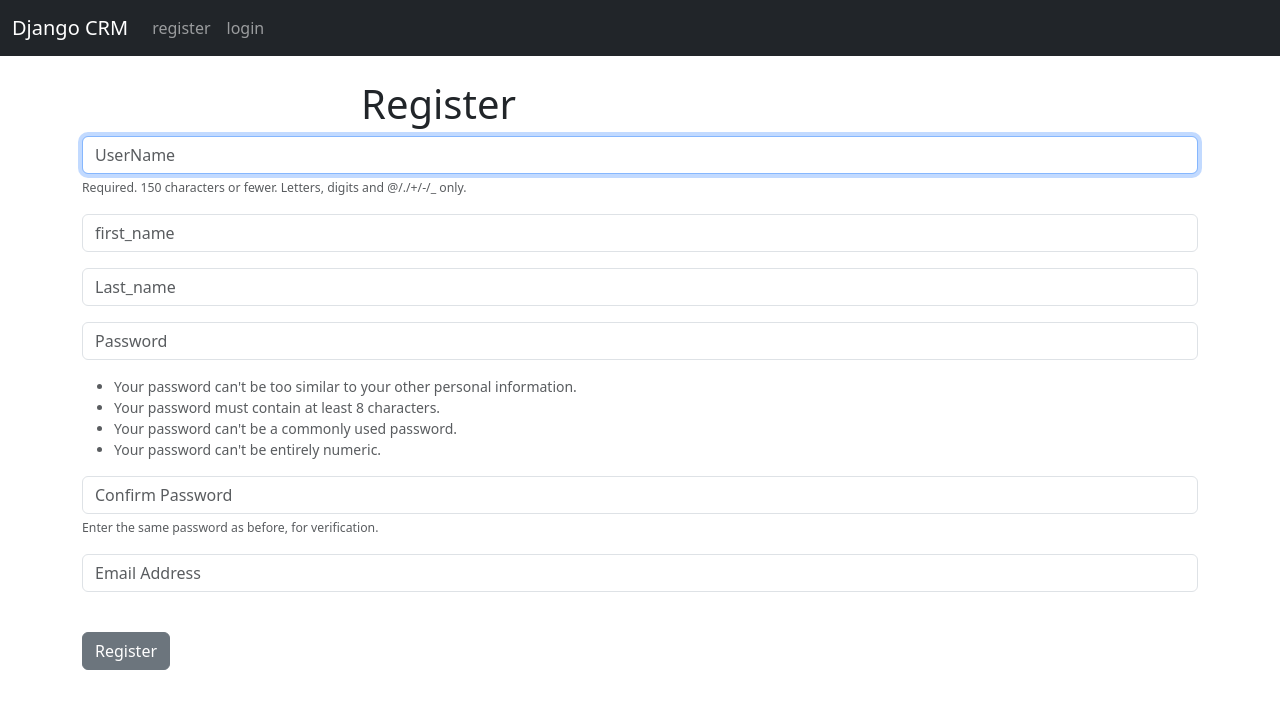
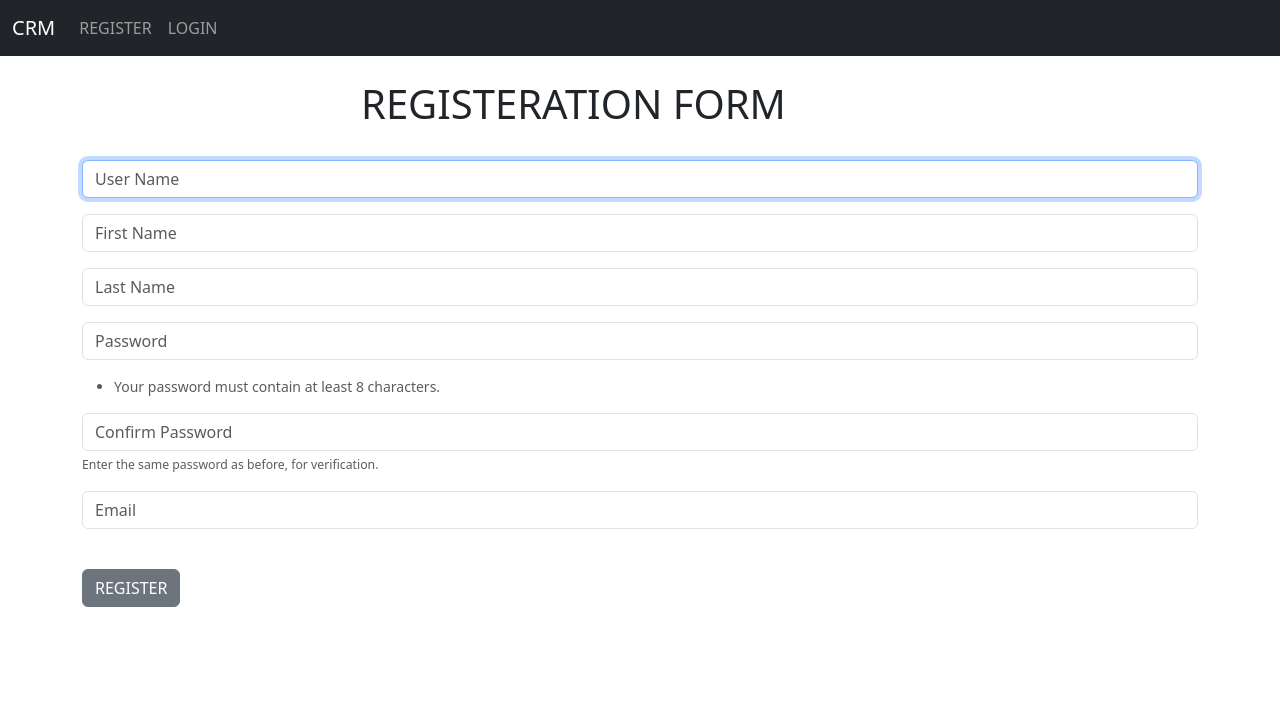
Before and after one commit to Antony161/DjangoCRM, a Django app: page /register/ in a window 1280 px wide. Shown: the top 709 px of the page. Run offline with Django 5.2, Linux system fonts and the light colour scheme.

Commit message:
final_commit

```diff
--- a/website/forms.py
+++ b/website/forms.py
@@ -1,12 +1,13 @@
 from django.contrib.auth.forms import UserCreationForm
 from django.contrib.auth.models import User
 from django import forms
+from .models import Record
 
 
 class SignUpForm(UserCreationForm):
-    Email=forms.EmailField(label="",widget=forms.TextInput(attrs={'class':'form-control', 'placeholder':'Email Address'}))
-    first_name=forms.CharField(label="",max_length="20",widget=forms.TextInput(attrs={'class':'form-control','placeholder':'first_name'}))
-    last_name=forms.CharField(label="",max_length="20",widget=forms.TextInput(attrs={'class':'form-control','placeholder':'Last_name'}))
+    Email=forms.EmailField(label="",widget=forms.TextInput(attrs={'class':'form-control', 'placeholder':'Email'}))
+    first_name=forms.CharField(label="",max_length="20",widget=forms.TextInput(attrs={'class':'form-control','placeholder':'First Name'}))
+    last_name=forms.CharField(label="",max_length="20",widget=forms.TextInput(attrs={'class':'form-control','placeholder':'Last Name'}))
 
 
     class Meta:
@@ -18,16 +19,30 @@ class SignUpForm(UserCreationForm):
         super(SignUpForm, self).__init__(*args, **kwargs)
 
         self.fields['username'].widget.attrs['class'] = 'form-control'
-        self.fields['username'].widget.attrs['placeholder'] = 'UserName'
+        self.fields['username'].widget.attrs['placeholder'] = 'User Name'
         self.fields['username'].label = ''
-        self.fields['username'].help_text = '<span class="form-text text-muted"><small>Required. 150 characters or fewer. Letters, digits and @/./+/-/_ only.</small></span>'
+        self.fields['username'].help_text = '<span class="form-text text-muted"><small></small></span>'
 
         self.fields['password1'].widget.attrs['class'] = 'form-control'
         self.fields['password1'].widget.attrs['placeholder'] = 'Password'
         self.fields['password1'].label = ''
-        self.fields['password1'].help_text = '<ul class="form-text text-muted small"><li>Your password can\'t be too similar to your other personal information.</li><li>Your password must contain at least 8 characters.</li><li>Your password can\'t be a commonly used password.</li><li>Your password can\'t be entirely numeric.</li></ul>'
+        self.fields['password1'].help_text = '<ul class="form-text text-muted small"><li>Your password must contain at least 8 characters.</li></ul>'
 
         self.fields['password2'].widget.attrs['class'] = 'form-control'
         self.fields['password2'].widget.attrs['placeholder'] = 'Confirm Password'
         self.fields['password2'].label = ''
         self.fields['password2'].help_text = '<span class="form-text text-muted"><small>Enter the same password as before, for verification.</small></span>'
+
+
+#create a add_record form
+class AddrecordForm(forms.ModelForm):
+    first_name = forms.CharField(required=True, widget=forms.widgets.TextInput(attrs={"placeholder":"First Name", "class":"form-control"}), label="")
+    last_name = forms.CharField(required=True, widget=forms.widgets.TextInput(attrs={"placeholder":"Last Name", "class":"form-control"}), label="")
+    email = forms.CharField(required=True, widget=forms.widgets.TextInput(attrs={"placeholder":"Email", "class":"form-control"}), label="")
+    phone = forms.CharField(required=True, widget=forms.widgets.TextInput(attrs={"placeholder":"Phone", "class":"form-control"}), label="")
+    address = forms.CharField(required=True, widget=forms.widgets.TextInput(attrs={"placeholder":"Address", "class":"form-control"}), label="")
+    city = forms.CharField(required=True, widget=forms.widgets.TextInput(attrs={"placeholder":"City", "class":"form-control"}), label="")
+    zipcode = forms.CharField(required=True, widget=forms.widgets.TextInput(attrs={"placeholder":"Zipcode", "class":"form-control"}), label="")
+    class Meta:
+        model=Record
+        exclude=("user",)
--- a/website/templates/navbar.html
+++ b/website/templates/navbar.html
@@ -1,21 +1,24 @@
  <nav class="navbar navbar-expand-lg navbar-dark bg-dark">
     <div class="container-fluid">
-      <a class="navbar-brand" href="{% url 'home'  % }">Django CRM </a>
+      <a class="navbar-brand">CRM</a>
       <button class="navbar-toggler" type="button" data-bs-toggle="collapse" data-bs-target="#navbarSupportedContent" aria-controls="navbarSupportedContent" aria-expanded="false" aria-label="Toggle navigation">
         <span class="navbar-toggler-icon"></span>
       </button>
       <div class="collapse navbar-collapse" id="navbarSupportedContent">
         <ul class="navbar-nav me-auto mb-2 mb-lg-0">
             {% if user.is_authenticated %}
+            <li class="nav-item">
+              <a class="nav-link" href="{%url 'add_record'%}">ADD RECORD</a>
+            </li>
           <li class="nav-item">
-            <a class="nav-link" href="{%url 'logout'%}">logout</a>
+            <a class="nav-link" href="{%url 'logout'%}">LOGOUT</a>
           </li>
             {% else %}
             <li class="nav-item">
-                <a class="nav-link" href="{%url 'register'%}">register</a>
+                <a class="nav-link" href="{%url 'register'%}">REGISTER</a>
             </li>
             <li class="nav-item">
-                <a class="nav-link" href="{%url 'home'%}">login</a>
+                <a class="nav-link" href="{%url 'home'%}">LOGIN</a>
             </li>
 
             {% endif %}
--- a/website/templates/register.html
+++ b/website/templates/register.html
@@ -5,7 +5,9 @@
 
 <div class="col-md-6 offset-md-3">
 
-<h1>Register</h1>
+<h1 class=""text-center>REGISTERATION FORM</h1>
+
+    <br>
 
     <form method="POST" action="">
         {% csrf_token %}
@@ -21,7 +23,7 @@
             </div>
         {{ form.as_p}}
         <br>
-    <button type="submit" class="btn btn-secondary">Register</button>
+        <button type="submit" class="btn btn-secondary">REGISTER</button>
     </form>
 
 
--- a/website/urls.py
+++ b/website/urls.py
@@ -4,10 +4,13 @@ from . import views
 
 urlpatterns = [
     path('',views.home,name='home'),
-    # path('login/',views.login_user,name='login'),
     path('logout/',views.logout_user,name='logout'),
     path('register/',views.register_user,name='register'),
     path('record/<int:pk>',views.customer_record,name='record'),
+    path('delete_record/<int:pk>',views.delete_record,name='delete_record'),
+    path('add_record/',views.add_record,name='add_record'),
+    path('update_record/<int:pk>',views.update_record,name='update_record'),
+
 
 
 ]
--- a/website/views.py
+++ b/website/views.py
@@ -1,7 +1,7 @@
 from django.shortcuts import render,redirect
 from django.contrib.auth import authenticate,login,logout
 from django.contrib import messages
-from .forms import SignUpForm
+from .forms import SignUpForm,AddrecordForm
 from .models import Record
 
 # Create your views here.
@@ -69,3 +69,42 @@ def customer_record(request,pk):
     else:
         messages.success(request,"you have to be logged in for viewing that record")
         return redirect('home')
+
+def delete_record(request,pk):
+    if request.user.is_authenticated:
+        delete_it=Record.objects.get(id=pk)
+        delete_it.delete()
+        messages.success(request,"record has been deleted sucessfully")
+        return redirect('home')
+    else:
+        messages.success(request,"you must be logged in for deleting record")
+        return redirect('home')
+
+
+
+def add_record(request):
+    form=AddrecordForm(request.POST or None)
+    if request.user.is_authenticated:
+        if request.method=="POST":
+            if form.is_valid():
+                add_record=form.save()
+                messages.success(request,"Record added")
+                return redirect('home')
+        return render(request,'add_record.html',{'form':form})
+    else:
+        messages.success(request,"you must be logged in to add record")
+        return redirect('home')
+
+
+def update_record(request,pk):
+    if request.user.is_authenticated:
+        current_record=Record.objects.get(id=pk)
+        form=AddrecordForm(request.POST or None,instance=current_record)
+        if form.is_valid():
+            form.save()
+            messages.success(request,"Records has been updated")
+            return redirect('home')
+        return render(request,'update_record.html',{'form':form})
+    else:
+        messages.success(request,"you must be logged in for updating record")
+        return redirect('home')
```
Also changed, not shown: website/templates/add_record.html (added, +23 -0 lines), website/templates/home.html (+6 -4 lines), website/templates/record.html (+10 -7 lines), website/templates/update_record.html (added, +19 -0 lines), db.sqlite, fields-8478994_1280.jpg (added). Lines whose indentation alone changed are shown as unchanged.
